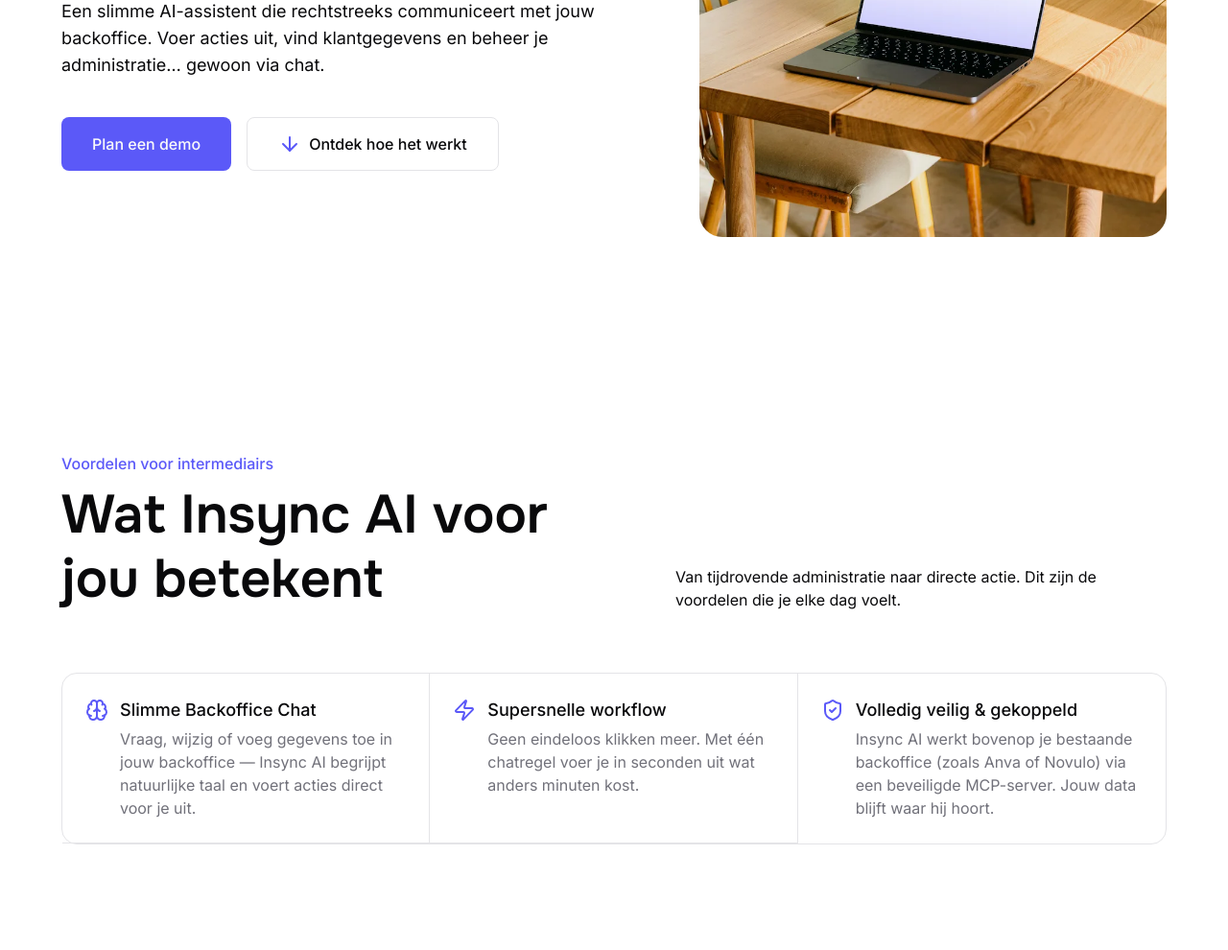
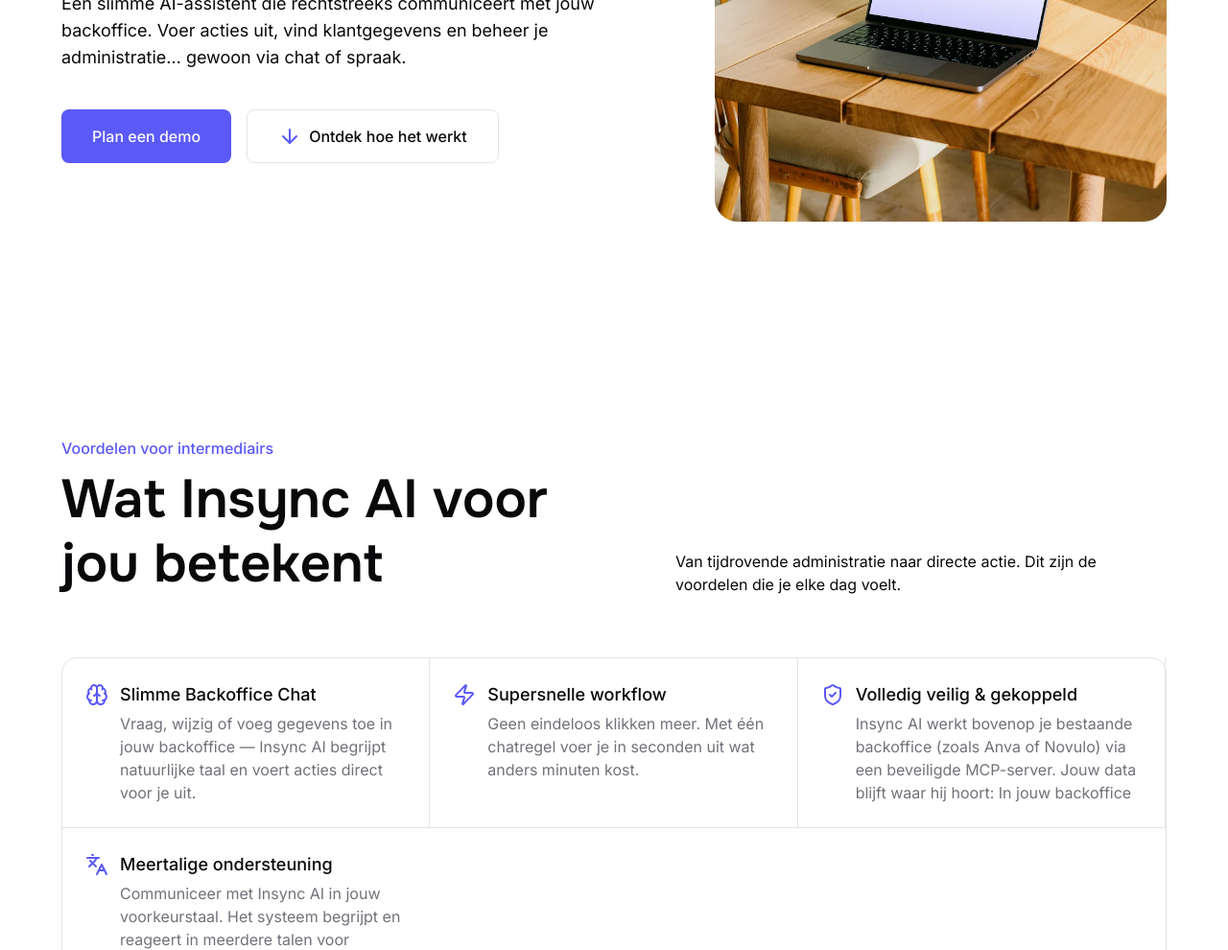
Before and after one commit to insync-platform/insync, an Astro site: page /oplossingen/insync-ai in a window 1280 px wide. Shown: the part 408-1398 px from the top of the page at 96% size. Built offline with nearby package versions, Linux system fonts and the light colour scheme; Astro itself is replaced by a stand-in of ours.

Commit message:
Content changes

```diff
--- a/src/pages/oplossingen/insync-ai.astro
+++ b/src/pages/oplossingen/insync-ai.astro
@@ -5,8 +5,7 @@ import {ArrowDown} from "@lucide/astro";
 import Button from "../../components/ui/Button.astro";
 import {Image} from "astro:assets";
 import IntermediairPortaalLaptop from "../../assets/intermediairportaal-mockup-laptop.webp";
-import ClientView from "../../assets/relatie-bekijken.webp";
-import {Zap, Puzzle, ShieldCheck, Brain} from "@lucide/astro";
+import {Zap, Languages, ShieldCheck, Brain} from "@lucide/astro";
 
 const features = [
   {
@@ -21,9 +20,14 @@ const features = [
   },
   {
     title: "Volledig veilig & gekoppeld",
-    description: "Insync AI werkt bovenop je bestaande backoffice (zoals Anva of Novulo) via een beveiligde MCP-server. Jouw data blijft waar hij hoort.",
+    description: "Insync AI werkt bovenop je bestaande backoffice (zoals Anva of Novulo) via een beveiligde MCP-server. Jouw data blijft waar hij hoort: In jouw backoffice",
     icon: ShieldCheck
-  }
+  },
+  {
+    title: "Meertalige ondersteuning",
+    description: "Communiceer met Insync AI in jouw voorkeurstaal. Het systeem begrijpt en reageert in meerdere talen voor optimaal gebruiksgemak.",
+    icon: Languages
+  },
 ]
 ---
 
@@ -38,7 +42,7 @@ const features = [
             </h1>
             <p class="text-center lg:text-left sm:text-lg mb-10 starting:opacity-0 starting:translate-y-2 transition-all duration-500 delay-300">
               Een slimme AI-assistent die rechtstreeks communiceert met jouw backoffice.
-              Voer acties uit, vind klantgegevens en beheer je administratie… gewoon via chat.
+              Voer acties uit, vind klantgegevens en beheer je administratie… gewoon via chat of spraak.
             </p>
           </div>
 
@@ -124,7 +128,7 @@ const features = [
               <img src="/logo.svg" alt="Insync" class="h-12 opacity-50"/>
               <span class="text-muted-foreground/75 text-sm mt-2">Binnenkort beschikbaar</span>
             </div>
-            <h2 class="h4 mb-2">3. DIrect uitgevoerd in je backoffice</h2>
+            <h2 class="h4 mb-2">3. Direct uitgevoerd in jouw backoffice</h2>
             <p class="text-sm text-muted-foreground">
               De opdracht wordt direct via de Insync MCP-server uitgevoerd.</p>
           </li>
```
